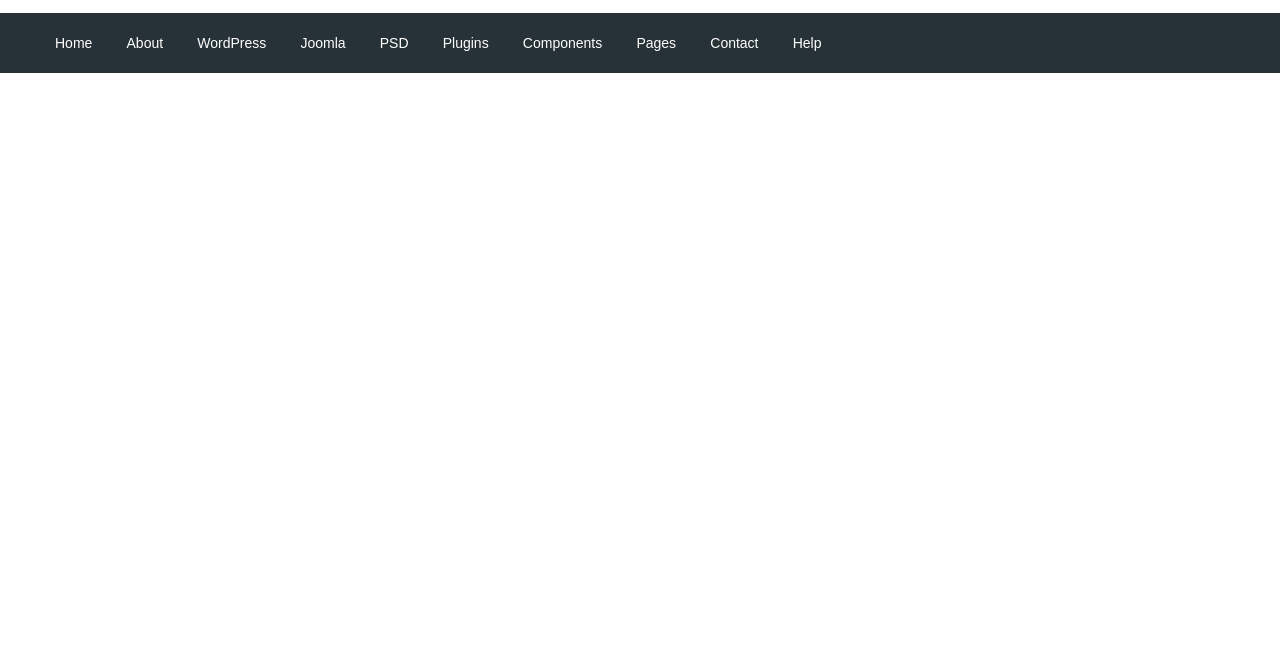
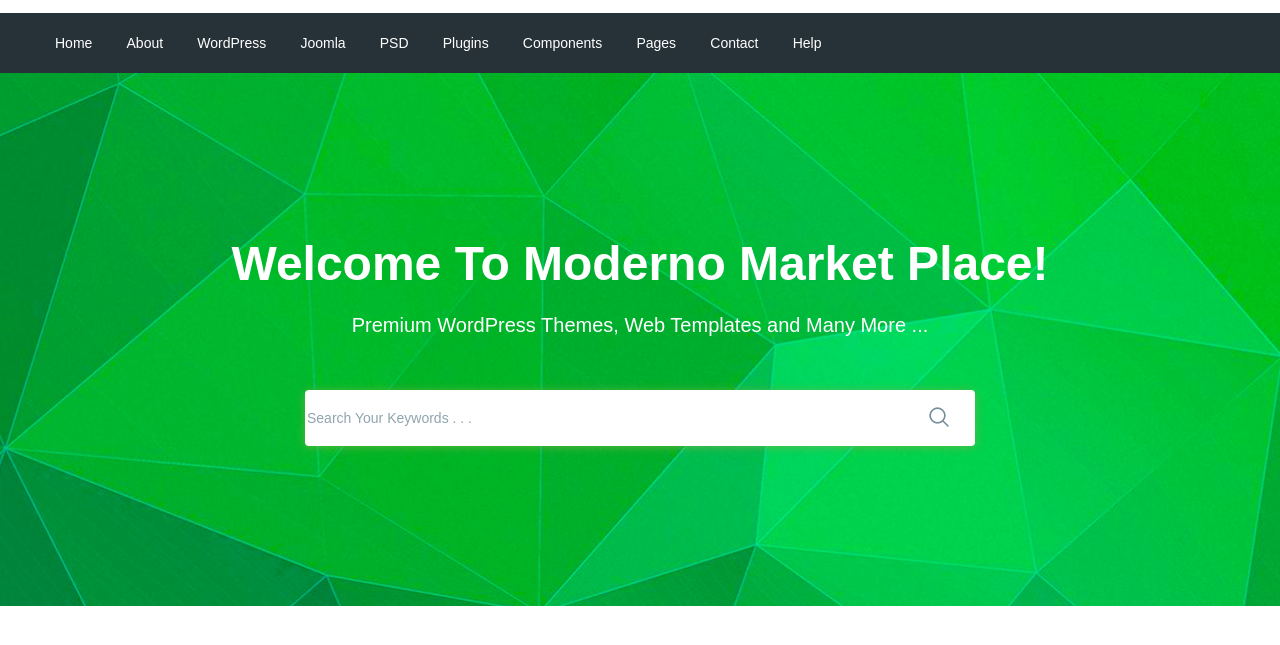
Before and after one commit to Silverlight-cloud/modern, a website: page app/index.html in a window 1280 px wide. Shown: the part 77-722 px from the top of the page. Drawn offline with nearby package versions, Linux system fonts and the light colour scheme; files that its build step writes are made by us from their sources.

Commit message:
added search section

```diff
--- a/app/index.html
+++ b/app/index.html
@@ -11,6 +11,7 @@
 </head>
 
 <body>
+
    <header class="header">
       <div class="header__top">
          <div class="container">
@@ -100,8 +101,28 @@
             </nav>
          </div>
       </div>
+   </header>
 
-   </header>
+   <section class="search" style="background-image: url(img/search-bg.jpg);">
+      <div class="container">
+         <div class="search__inner">
+            <div class="search__inner-title">
+               Welcome To Moderno Market Place!
+            </div>
+            <div class="search__inner-text">
+               Premium WordPress Themes, Web Templates and Many More ...
+            </div>
+            <div class="search__inner-form">
+               <form>
+                  <input type="text" placeholder="Search Your Keywords . . ." required>
+                  <button type="submit">
+                     <img src="img/icons/search.png" alt="">
+                  </button>
+               </form>
+            </div>
+         </div>
+      </div>
+   </section>
 
    <script src="https://ajax.googleapis.com/ajax/libs/jquery/3.4.1/jquery.min.js"></script>
    <script src="js/libs.min.js"></script>
--- a/app/scss/style.scss
+++ b/app/scss/style.scss
@@ -1,6 +1,8 @@
 @import "vars";
 @import "global";
 @import "fonts";
+
+// Header //
 
 .header__top-inner {
    display: flex;
@@ -50,3 +52,58 @@
       font-size: 14px;
    }
 }
+
+// Search //
+
+.search {
+   background-repeat: no-repeat;
+   background-size: cover;
+   background-position: center;
+   min-height: 533px;
+}
+.search__inner {
+   padding: 155px 0 100px;
+   color: #fff;
+   text-align: center;
+   &-title {
+      margin-bottom: 10px;
+      font-size: 48px;
+      font-weight: 700;
+      line-height: 72px;
+   }
+   &-text {
+      margin-bottom: 50px;
+      font-size: 20px;
+      line-height: 30px;
+      font-weight: 500;
+   }
+   &-form {
+      max-width: 670px;
+      margin: 0 auto;
+      position: relative;
+      input {
+         display: block;
+         width: 100%;
+         box-shadow: 0px 1px 10px 0px rgba(124, 178, 64, 0.75);
+         border-radius: 4px;
+         height: 56px;
+         border: none;
+         font-size: 14px;
+         font-weight: 500;
+         outline: none;
+         // padding-left: 25px;
+         // padding-right: 60px;
+         &::placeholder {
+            color: #90a4ae;
+            font-weight: 500;
+         }
+      }
+      button {
+         position: absolute;
+         border: none;
+         background-color: transparent;
+         right: 20px;
+         top: 16px;
+      }
+   }
+}
```
Also changed, not shown: app/img/icons/search.svg (added).
